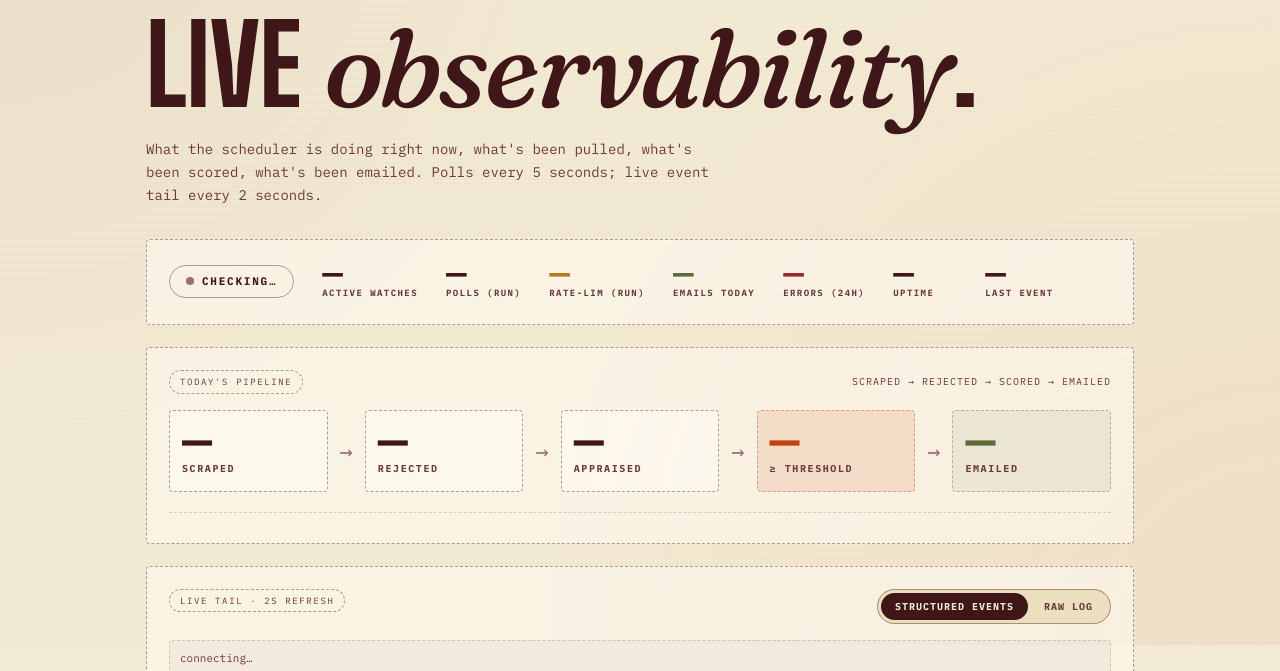
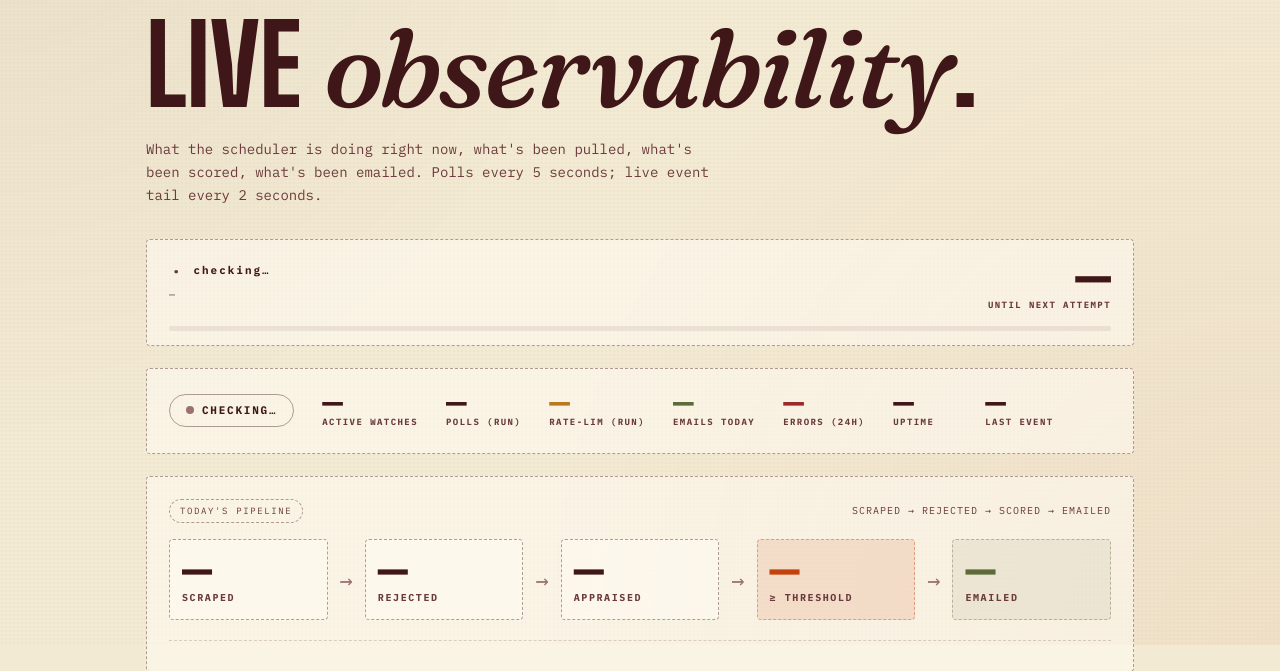
Before and after one commit to reubenlavin08/bullseye, a Flask app: page /dashboard in a window 1280 px wide. Shown: the part 155-826 px from the top of the page. Run offline with Flask 3, Linux system fonts and the light colour scheme; data that the repository does not hold is empty; some libraries are stand-ins or nearby versions.

Commit message:
Live poll-timer countdown + quiet reload spam
Adds a prominent 'next FB poll in X' widget at the top of the dashboard
so it's obvious whether we're in cooldown, slow-start, or just waiting
for the next tick — and exactly how long until the next attempt.

- New _compute_poll_timer() helper in webapp/app.py mirrors the
  scheduler's cooldown + slow-start logic from scheduler_events. Returns
  state ('cooldown' | 'slow_start' | 'tick') + next_attempt_in_s +
  diagnostics (rate-limits in last 30 min, current cooldown total,
  slow-start min_interval, time since last attempt).
- /api/dashboard/summary now includes poll_timer.
- Dashboard header gets a poll-timer block with: state pill + glyph,
  large countdown (Nm Ms format), one-line detail explaining what's
  blocking, and a progress bar that fills as we approach next attempt.
- JS ticks the countdown 1Hz locally; resyncs every 5s with the
  server. Color band switches red/yellow/green by state.

Reload spam fix:
- reload_searches() previously emitted a 'reload' event every 20s
  regardless of whether anything changed, drowning the event tail.
- Now caches the last reported active count and only emits when it
  actually moves. Boots get one event with delta='boot'; subsequent
  ticks are silent unless watches are added/removed/paused.

```diff
--- a/webapp/app.py
+++ b/webapp/app.py
@@ -23,6 +23,7 @@ from __future__ import annotations
 import os
 import sys
 import time
+from datetime import datetime, timezone
 from dataclasses import asdict
 from pathlib import Path
 
@@ -310,6 +311,135 @@ def dashboard_page():
     return render_template("dashboard.html")
 
 
+def _compute_poll_timer() -> dict:
+    """Compute the user-visible 'when does the next FB poll happen?' state.
+
+    Mirrors the runtime logic in scheduler/jobs.py:
+      - Cooldown: exponential by #rate-limit events in last 30 min,
+        starting at 60s, capped at 600s, anchored to most recent
+        rate-limit. While cooldown > 0, we skip ticks.
+      - Slow-start: if SLOW_START_MODE is on, we also enforce a min
+        interval between attempts that decays toward COORDINATOR_TICK_S
+        as we go without rate-limits. Tracked in scheduler memory but
+        we approximate from the most recent slow_start_ramp event.
+      - Coordinator tick: fires every COORDINATOR_TICK_S regardless,
+        so the ABSOLUTE upper bound on next-attempt is one tick.
+
+    Returns a dict the dashboard renders:
+      state: 'cooldown' | 'slow_start' | 'tick' | 'idle'
+      next_attempt_in_s: seconds until next attempt (best estimate)
+      last_attempt_iso: ISO timestamp of the most recent poll/blocked attempt
+      cooldown:
+        active: bool
+        remaining_s: int
+        total_s: int  (the full cooldown duration we're inside of)
+        rate_limits_in_window: int (count over 30 min that drove the cooldown)
+      slow_start:
+        active: bool   (any slow_start_ramp event seen → assume on)
+        min_interval_s: int  (current effective interval)
+        elapsed_since_last_attempt_s: int
+      coordinator_tick_s: int  (the floor — what cadence ticks fire at)
+    """
+    BASE = 60
+    MAX = 600
+    WINDOW = 1800
+    DEFAULT_TICK = 20
+    DEFAULT_INITIAL = 60
+    DEFAULT_FLOOR = 20
+
+    with get_conn() as conn:
+        with conn.cursor() as cur:
+            # Most recent rate-limit and how many in the last WINDOW seconds.
+            cur.execute(
+                f"""SELECT
+                       COUNT(*),
+                       MAX(created_at)
+                   FROM scheduler_events
+                   WHERE event_type = 'fb_rate_limit'
+                     AND created_at >= NOW() - INTERVAL '{WINDOW} seconds'""",
+            )
+            rl_n, rl_last = cur.fetchone()
+
+            # Most recent attempt of any kind (poll OR rate-limit hit).
+            cur.execute(
+                """SELECT MAX(created_at) FROM scheduler_events
+                   WHERE event_type IN ('poll','fb_rate_limit')""",
+            )
+            last_attempt = cur.fetchone()[0]
+
+            # Most recent slow_start_ramp event tells us the current
+            # effective slow-start min interval. Empty → use default.
+            cur.execute(
+                """SELECT detail->>'to_s', detail->>'direction'
+                   FROM scheduler_events
+                   WHERE event_type = 'slow_start_ramp'
+                   ORDER BY created_at DESC
+                   LIMIT 1""",
+            )
+            ss_row = cur.fetchone()
+
+    now = datetime.now(timezone.utc)
+
+    # --- Cooldown ---
+    cooldown_remaining = 0
+    cooldown_total = 0
+    if rl_n and rl_last:
+        cooldown_total = min(BASE * (2 ** min(int(rl_n) - 1, 4)), MAX)
+        elapsed = (now - rl_last).total_seconds()
+        cooldown_remaining = max(0, int(cooldown_total - elapsed))
+
+    # --- Slow-start ---
+    slow_start_active = ss_row is not None
+    if ss_row and ss_row[0] is not None:
+        try:
+            slow_start_min = int(ss_row[0])
+        except (TypeError, ValueError):
+            slow_start_min = DEFAULT_INITIAL
+    else:
+        slow_start_min = DEFAULT_INITIAL
+
+    seconds_since_last_attempt = (
+        int((now - last_attempt).total_seconds()) if last_attempt else 999_999
+    )
+
+    # --- Resolve to a single state + next-attempt countdown ---
+    if cooldown_remaining > 0:
+        state = "cooldown"
+        next_in = cooldown_remaining
+    elif slow_start_active and seconds_since_last_attempt < slow_start_min:
+        state = "slow_start"
+        next_in = max(0, slow_start_min - seconds_since_last_attempt)
+    else:
+        # Bound by coordinator tick — at most 1 tick away.
+        state = "tick"
+        # Without an in-process hook to APScheduler, the worst case is
+        # tick_s seconds from now. The actual fire could be sooner but
+        # we don't have the next_run_time across processes.
+        next_in = DEFAULT_TICK
+
+    return {
+        "state": state,
+        "next_attempt_in_s": int(next_in),
+        "last_attempt_iso": last_attempt.isoformat() if last_attempt else None,
+        "cooldown": {
+            "active": cooldown_remaining > 0,
+            "remaining_s": int(cooldown_remaining),
+            "total_s": int(cooldown_total),
+            "rate_limits_in_window": int(rl_n or 0),
+            "window_minutes": WINDOW // 60,
+        },
+        "slow_start": {
+            "active": slow_start_active,
+            "min_interval_s": int(slow_start_min),
+            "elapsed_since_last_attempt_s": int(seconds_since_last_attempt)
+                if last_attempt else None,
+            "floor_s": DEFAULT_FLOOR,
+            "initial_s": DEFAULT_INITIAL,
+        },
+        "coordinator_tick_s": DEFAULT_TICK,
+    }
+
+
 @app.route("/api/dashboard/summary")
 def api_dashboard_summary():
     """Status strip + pipeline funnel + alive check.
@@ -394,7 +524,8 @@ def api_dashboard_summary():
             )
             active_w, total_w = cur.fetchone()
 
-    now = datetime.now(timezone.utc) if False else None  # noqa
+    poll_timer = _compute_poll_timer()
+
     return jsonify({
         "alive": _is_alive(last_event),
         "last_event_iso": last_event.isoformat() if last_event else None,
@@ -413,6 +544,7 @@ def api_dashboard_summary():
             "pipeline_errors_24h": errors_24h,
         },
         "scheduler_booted_at": last_boot.isoformat() if last_boot else None,
+        "poll_timer": poll_timer,
         "funnel_today": {
             "scraped": scraped,
             "rejected": rej,
--- a/webapp/static/dashboard.css
+++ b/webapp/static/dashboard.css
@@ -35,6 +35,110 @@
     letter-spacing: 0.10em;
     text-transform: uppercase;
     font-family: var(--font-mono);
+}
+
+/* ---------- 0. Poll timer ----------- */
+
+.poll-timer-block {
+    padding: 18px 22px 14px;
+}
+
+.poll-timer {
+    display: flex;
+    align-items: stretch;
+    gap: 18px;
+    justify-content: space-between;
+}
+
+.poll-timer-left {
+    display: flex;
+    flex-direction: column;
+    gap: 6px;
+    flex: 1;
+    min-width: 0;
+}
+.poll-timer-state-row {
+    display: flex;
+    align-items: center;
+    gap: 10px;
+}
+.poll-timer-icon {
+    font-size: 24px;
+    line-height: 1;
+    color: var(--fg-muted);
+}
+.poll-timer-state {
+    font-family: var(--font-mono);
+    font-size: 11px;
+    font-weight: 700;
+    letter-spacing: 0.18em;
+    color: var(--fg);
+}
+.poll-timer-detail {
+    font-family: var(--font-mono);
+    font-size: 10px;
+    letter-spacing: 0.04em;
+    line-height: 1.4;
+    word-break: break-word;
+}
+
+.poll-timer-right {
+    display: flex;
+    flex-direction: column;
+    align-items: flex-end;
+    justify-content: center;
+    gap: 2px;
+    min-width: 130px;
+}
+.poll-timer-countdown {
+    font-family: var(--font-slab);
+    font-size: 38px;
+    line-height: 1;
+    color: var(--fg);
+}
+.poll-timer-countdown-label {
+    font-family: var(--font-mono);
+    font-size: 9px;
+    font-weight: 700;
+    letter-spacing: 0.16em;
+    text-transform: uppercase;
+    color: var(--fg-muted);
+}
+
+.poll-timer-bar-wrap {
+    margin-top: 14px;
+    height: 5px;
+    background: rgba(63, 23, 24, 0.08);
+    border-radius: 999px;
+    overflow: hidden;
+}
+.poll-timer-bar {
+    height: 100%;
+    width: 0;
+    background: var(--fg-muted);
+    transition: width 800ms var(--ease);
+}
+
+/* State-specific colors */
+.poll-timer[data-state="cooldown"]    .poll-timer-icon { color: var(--bad); }
+.poll-timer[data-state="cooldown"]    .poll-timer-state { color: var(--bad); }
+.poll-timer[data-state="cooldown"]    .poll-timer-countdown { color: var(--bad); }
+.poll-timer[data-state="cooldown"]    ~ .poll-timer-bar-wrap .poll-timer-bar,
+.poll-timer-block:has(.poll-timer[data-state="cooldown"]) .poll-timer-bar { background: var(--bad); }
+
+.poll-timer[data-state="slow_start"]  .poll-timer-icon { color: var(--warn); }
+.poll-timer[data-state="slow_start"]  .poll-timer-state { color: var(--warn); }
+.poll-timer[data-state="slow_start"]  .poll-timer-countdown { color: var(--warn); }
+.poll-timer-block:has(.poll-timer[data-state="slow_start"]) .poll-timer-bar { background: var(--warn); }
+
+.poll-timer[data-state="tick"]        .poll-timer-icon { color: var(--good); }
+.poll-timer[data-state="tick"]        .poll-timer-state { color: var(--good); }
+.poll-timer[data-state="tick"]        .poll-timer-countdown { color: var(--good); }
+.poll-timer-block:has(.poll-timer[data-state="tick"]) .poll-timer-bar { background: var(--good); }
+
+@media (max-width: 540px) {
+    .poll-timer { flex-direction: column; align-items: flex-start; gap: 12px; }
+    .poll-timer-right { align-items: flex-start; }
 }
 
 /* ---------- 1. Status strip ----------- */
--- a/webapp/static/dashboard.js
+++ b/webapp/static/dashboard.js
@@ -50,6 +50,95 @@
 
     // --- 1 + 2: summary (status strip + funnel) -----------------------
 
+    // --- Poll timer (the prominent "next attempt in X" widget) -----------
+    //
+    // Data lives on /api/dashboard/summary as data.poll_timer. The summary
+    // endpoint is hit every 5s. Between resyncs we tick the countdown
+    // down once a second locally so it feels alive.
+    let pollTimerData = null;
+    let pollTimerLastSync = 0;
+
+    function formatCountdown(s) {
+        if (s <= 0) return "now";
+        const m = Math.floor(s / 60);
+        const r = s % 60;
+        if (m > 0) return `${m}m ${String(r).padStart(2, "0")}s`;
+        return `${r}s`;
+    }
+
+    function renderPollTimer() {
+        if (!pollTimerData) return;
+        const t = pollTimerData;
+
+        // Local-tick: subtract elapsed seconds since the last server resync.
+        const elapsed = Math.floor((Date.now() - pollTimerLastSync) / 1000);
+        const remaining = Math.max(0, t.next_attempt_in_s - elapsed);
+
+        const block = document.getElementById("poll-timer-block");
+        const wrap  = block.querySelector(".poll-timer");
+        const icon  = document.getElementById("poll-timer-icon");
+        const state = document.getElementById("poll-timer-state");
+        const detail= document.getElementById("poll-timer-detail");
+        const countdown = document.getElementById("poll-timer-countdown");
+        const bar   = document.getElementById("poll-timer-bar");
+
+        // State styling. The block's data-state drives the CSS color band.
+        wrap.dataset.state = t.state;
+
+        let label, glyph, detailText;
+        switch (t.state) {
+            case "cooldown": {
+                glyph = "⏸";
+                const cd = t.cooldown || {};
+                label = "RATE-LIMIT COOLDOWN";
+                detailText =
+                    `${cd.rate_limits_in_window} rate-limits in last ${cd.window_minutes}m → ` +
+                    `cooldown ${cd.total_s}s · ${cd.remaining_s}s left when last synced`;
+                break;
+            }
+            case "slow_start": {
+                glyph = "◷";
+                const ss = t.slow_start || {};
+                label = "SLOW-START GATE";
+                detailText =
+                    `effective interval ${ss.min_interval_s}s · ` +
+                    `${ss.elapsed_since_last_attempt_s}s since last attempt · ` +
+                    `floor ${ss.floor_s}s, initial ${ss.initial_s}s`;
+                break;
+            }
+            case "tick": {
+                glyph = "▸";
+                label = "READY · WAITING FOR NEXT TICK";
+                detailText =
+                    `coordinator tick every ${t.coordinator_tick_s}s · ` +
+                    (t.last_attempt_iso
+                        ? `last attempt ${timeAgo(t.last_attempt_iso)}`
+                        : "no attempts yet this run");
+                break;
+            }
+            default: {
+                glyph = "·";
+                label = "IDLE";
+                detailText = "no recent poll activity";
+            }
+        }
+
+        icon.textContent = glyph;
+        state.textContent = label;
+        detail.textContent = detailText;
+        countdown.textContent = formatCountdown(remaining);
+
+        // Progress bar — fills from 0% to 100% as we approach next attempt.
+        // For cooldown we know the total; for slow_start we use min_interval;
+        // for tick state we use coordinator_tick_s. Visual feedback only.
+        let total;
+        if (t.state === "cooldown")        total = (t.cooldown || {}).total_s || 60;
+        else if (t.state === "slow_start") total = (t.slow_start || {}).min_interval_s || 60;
+        else                               total = t.coordinator_tick_s || 20;
+        const pct = Math.min(100, Math.max(0, ((total - remaining) / total) * 100));
+        bar.style.width = pct.toFixed(1) + "%";
+    }
+
     async function refreshSummary() {
         try {
             const data = await (await fetch("/api/dashboard/summary")).json();
@@ -58,6 +147,14 @@
             pill.dataset.state = data.alive ? "alive" : "dead";
             pill.querySelector(".status-text").textContent =
                 data.alive ? "scheduler · live" : "scheduler · offline";
+
+            // Poll timer — capture data + resync timestamp; renderPollTimer
+            // pulls from these locals + decays remaining via wall-clock.
+            if (data.poll_timer) {
+                pollTimerData = data.poll_timer;
+                pollTimerLastSync = Date.now();
+                renderPollTimer();
+            }
 
             const r = data.rates || {};
             document.getElementById("stat-watches").textContent =
@@ -438,6 +535,9 @@
         refreshPerWatch();
         refreshHistogram();
 
+        // Re-render the poll timer 1x/sec so the countdown ticks down
+        // visibly between server resyncs.
+        setInterval(renderPollTimer,   1000);
         setInterval(refreshSummary,   5000);
         setInterval(() => {
             if (activeTailSource === "events") refreshEvents();
--- a/webapp/templates/dashboard.html
+++ b/webapp/templates/dashboard.html
@@ -33,6 +33,26 @@
             What the scheduler is doing right now, what's been pulled, what's been
             scored, what's been emailed. Polls every 5 seconds; live event tail every 2 seconds.
         </p>
+
+        <!-- 0. Poll timer — what's blocking the next FB poll? -->
+        <section class="dash-block poll-timer-block" id="poll-timer-block">
+            <div class="poll-timer" data-state="loading">
+                <div class="poll-timer-left">
+                    <div class="poll-timer-state-row">
+                        <span class="poll-timer-icon" id="poll-timer-icon">·</span>
+                        <span class="poll-timer-state" id="poll-timer-state">checking…</span>
+                    </div>
+                    <div class="poll-timer-detail muted" id="poll-timer-detail">—</div>
+                </div>
+                <div class="poll-timer-right">
+                    <div class="poll-timer-countdown" id="poll-timer-countdown">—</div>
+                    <div class="poll-timer-countdown-label">until next attempt</div>
+                </div>
+            </div>
+            <div class="poll-timer-bar-wrap">
+                <div class="poll-timer-bar" id="poll-timer-bar"></div>
+            </div>
+        </section>
 
         <!-- 1. Status strip -->
         <section class="dash-block status-strip" id="status-strip">
```
Also changed, not shown: src/deal_finder/scheduler/main.py (+39 -12 lines).
